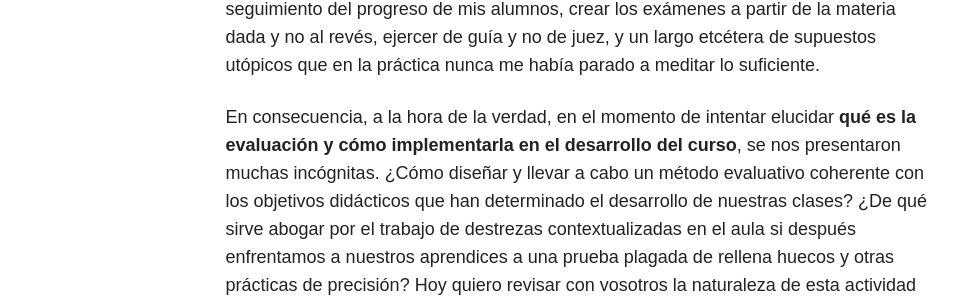
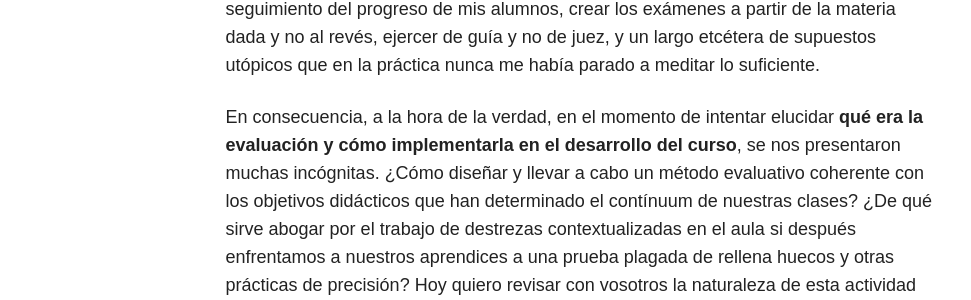
Before and after one commit to immalopez/immalopez.github.io, a Jekyll site: the page built from _posts/blog/2018-01-28-evaluacion-antes-y-despues.md, in a window 1280 px wide and 900 px high, scrolled down 592 px. Shown: the part 153-453 px from the top of the window, without its empty margins (154-1125 px from the left). Built offline with Jekyll 4.4.1, drawn with Linux system fonts in a browser that asks for light colours; nearby versions of some CDN libraries; comment, search, counter and statistics services are not loaded; some of the changed text lies outside the part shown.

Commit message:
Update 2018-01-28-evaluacion-antes-y-despues.md

```diff
--- a/_posts/blog/2018-01-28-evaluacion-antes-y-despues.md
+++ b/_posts/blog/2018-01-28-evaluacion-antes-y-despues.md
@@ -13,7 +13,7 @@ image:
 
 En el [Punto de partida](https://immalopez.github.io/blog/punto-de-partida/) de este portafolio, al hablar de mi concepción del profesor ideal, aduje la siguiente cita de William Butler Yeats: «_Education is not the filling of a pail, but the lighting of a fire_». En aquel momento, tenía una vaga idea de lo que creía que debía ser y lo que quería que fuese la docencia, y me había planteado la necesidad de **involucrar al alumno en su proceso de aprendizaje**. Sin embargo, no pensaba en el concepto de _evaluación_ como tal: simplemente, consideraba importante hacer un seguimiento del progreso de mis alumnos, crear los exámenes a partir de la materia dada y no al revés, ejercer de guía y no de juez, y un largo etcétera de supuestos utópicos que en la práctica nunca me había parado a meditar lo suficiente.
 
-En consecuencia, a la hora de la verdad, en el momento de intentar elucidar **qué es la evaluación y cómo implementarla en el desarrollo del curso**, se nos presentaron muchas incógnitas. ¿Cómo diseñar y llevar a cabo un método evaluativo coherente con los objetivos didácticos que han determinado el desarrollo de nuestras clases? ¿De qué sirve abogar por el trabajo de destrezas contextualizadas en el aula si después enfrentamos a nuestros aprendices a una prueba plagada de rellena huecos y otras prácticas de precisión? Hoy quiero revisar con vosotros la naturaleza de esta actividad tan crucial para completar el ciclo de cualquier labor docente y, no obstante, olvidada demasiado a menudo por los teóricos del enfoque comunicativo.
+En consecuencia, a la hora de la verdad, en el momento de intentar elucidar **qué era la evaluación y cómo implementarla en el desarrollo del curso**, se nos presentaron muchas incógnitas. ¿Cómo diseñar y llevar a cabo un método evaluativo coherente con los objetivos didácticos que han determinado el contínuum de nuestras clases? ¿De qué sirve abogar por el trabajo de destrezas contextualizadas en el aula si después enfrentamos a nuestros aprendices a una prueba plagada de rellena huecos y otras prácticas de precisión? Hoy quiero revisar con vosotros la naturaleza de esta actividad tan crucial para completar el ciclo de cualquier labor docente y, no obstante, olvidada demasiado a menudo por los teóricos del enfoque comunicativo.
 
 
 
```
